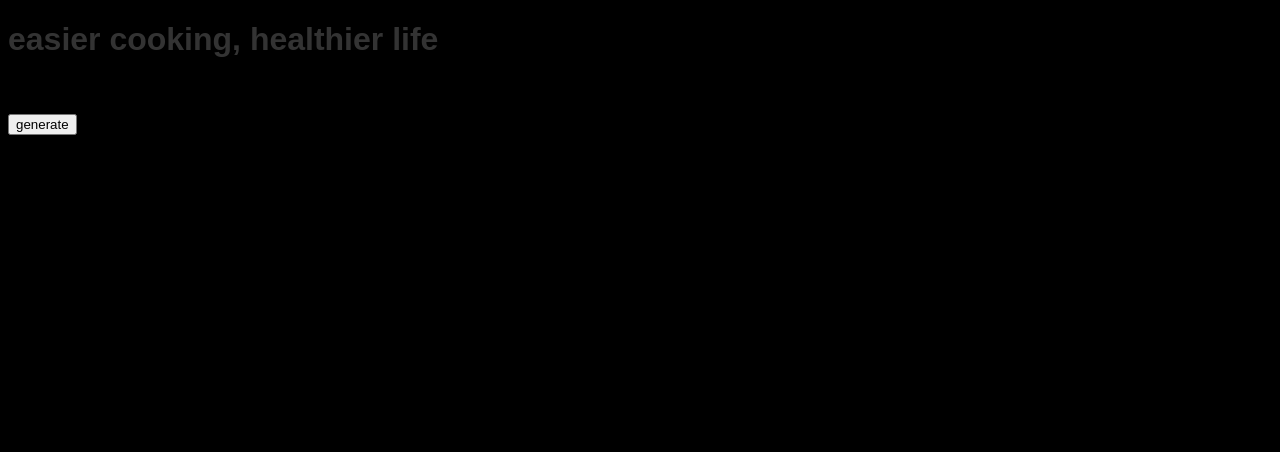
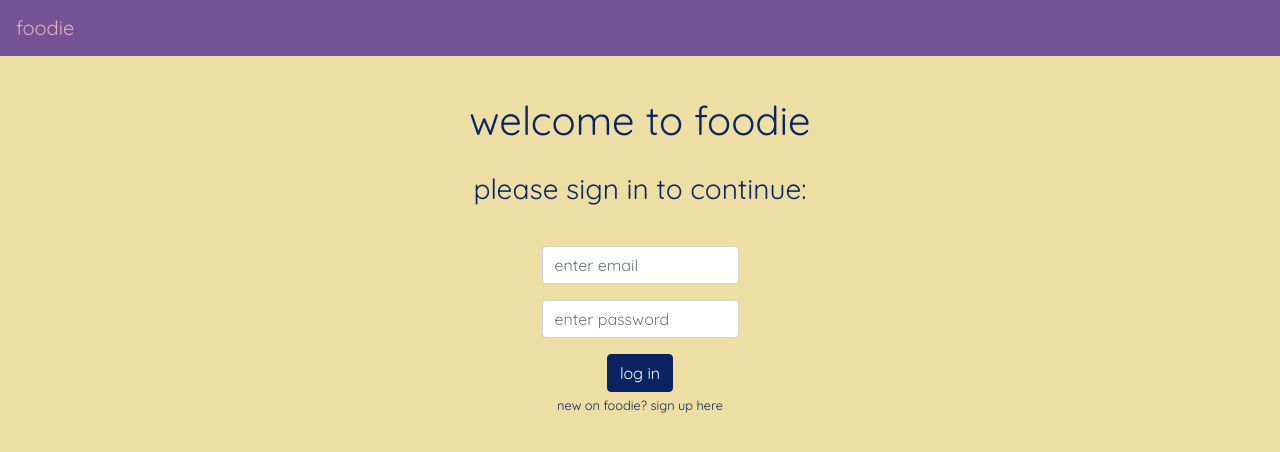
Before and after one commit to majabukowska/foodie, a Flask app: page / in a window 1280 px wide. Shown: the top 452 px of the page. Run offline with Flask 3, Linux system fonts and the light colour scheme.

Commit message:
before logging

```diff
--- a/app.py
+++ b/app.py
@@ -1,7 +1,6 @@
-# app.py
 import os
 
-from flask import Flask, render_template, send_from_directory
+from flask import Flask, render_template, redirect, url_for, request
 
 app = Flask(__name__)
 
@@ -11,6 +10,5 @@ def index():
     return render_template('index.html')
 
 
-
 if __name__ == '__main__':
     app.run(debug=True, port=5001)
--- a/static/styles.css
+++ b/static/styles.css
@@ -1,8 +1,54 @@
 body {
-    background-color: black;
-    font-family: Arial, sans-serif;
+    background-color: #EDDEA4;
+    font-family:'Quicksand', sans-serif;
+
+}
+nav.navbar {
+    background-color: #745296;
+    color: #E8AEB7;
 }
 
-h1 {
-    color: #333;
+.signInForm {
+    display: flex;
+    text-align: center;
+    justify-content: center;
+    align-items: center;
+    flex-direction: column;
+    width: 400px;
+    margin: auto;
+
 }
+h1{
+    color: #0A2463;
+    margin-top: 40px;
+}
+
+h3{
+    color: #0A2463;
+    margin-top: 20px;
+    margin-bottom: 40px;
+}
+
+#emailHelp {
+    color: #0A2463;
+
+}
+.form-text a{
+    color: #0A2463;
+
+}
+.form-text a:hover,
+.form-text a:active {
+    color: #97D2FB;
+}
+button.btn {
+    background-color: #0A2463;
+    border: 1px solid #0A2463;
+}
+
+button.btn:hover,
+button.btn:active {
+    background-color: #97D2FB !important;
+    border: 1px solid #97D2FB !important;
+    box-shadow: 0 0 2px 3px white !important;
+}
--- a/templates/index.html
+++ b/templates/index.html
@@ -2,15 +2,41 @@
 <html lang="en">
 <head>
     <meta charset="UTF-8">
-    <meta name="viewport" content="width=device-width, initial-scale=1.0">
+    <meta name="viewport" content="width=device-width, initial-scale=1.0, shrink-to-fit=no">
     <title>foodie</title>
+    <link rel="stylesheet" href="https://cdn.jsdelivr.net/npm/bootstrap@4.3.1/dist/css/bootstrap.min.css" integrity="sha384-ggOyR0iXCbMQv3Xipma34MD+dH/1fQ784/j6cY/iJTQUOhcWr7x9JvoRxT2MZw1T" crossorigin="anonymous">
     <link rel="shortcut icon" href="{{ url_for('static', filename='favicon.ico') }}" type="image/x-icon">
     <link rel="stylesheet" href="{{ url_for('static', filename='styles.css') }}">
     <link rel="manifest" href="{{ url_for('static', filename='manifest.json') }}">
+    <link rel="preconnect" href="https://fonts.googleapis.com">
+    <link rel="preconnect" href="https://fonts.gstatic.com" crossorigin>
+    <link href="https://fonts.googleapis.com/css2?family=Quicksand:wght@300;400&display=swap" rel="stylesheet">
 </head>
 <body>
-    <h1>easier cooking, healthier life</h1>
-    <p>type any ingredients you have here:</p>
-    <button>generate</button>
+    <nav class="navbar">
+      <span class="navbar-brand mb-0 h1">foodie</span>
+    </nav>
+
+    <form class="signInForm">
+      <h1>welcome to foodie</h1>
+      <h3>please sign in to continue:</h3>
+      <div class="form-group">
+        <input type="email" class="form-control" name="email" aria-describedby="emailHelp" value="{{ request.form.email}}" placeholder="enter email" required>
+    </div>
+    <div class="form-group">
+        <input type="password" class="form-control" name="password" value="{{ request.form.password}}" placeholder="enter password" required>
+    </div>
+    <button type="submit" class="btn btn-primary">log in</button>
+      <small id="emailHelp" class="form-text">
+        new on foodie? <a href="/signup.html">sign up here</a>
+      </small>
+    </form>
+    {% if error %}
+    <p class="error"><strong>Error:</strong> {{ error }}
+    {% endif %}
+
+    <script src="https://code.jquery.com/jquery-3.3.1.slim.min.js" integrity="sha384-q8i/X+965DzO0rT7abK41JStQIAqVgRVzpbzo5smXKp4YfRvH+8abtTE1Pi6jizo" crossorigin="anonymous"></script>
+    <script src="https://cdn.jsdelivr.net/npm/popper.js@1.14.7/dist/umd/popper.min.js" integrity="sha384-UO2eT0CpHqdSJQ6hJty5KVphtPhzWj9WO1clHTMGa3JDZwrnQq4sF86dIHNDz0W1" crossorigin="anonymous"></script>
+    <script src="https://cdn.jsdelivr.net/npm/bootstrap@4.3.1/dist/js/bootstrap.min.js" integrity="sha384-JjSmVgyd0p3pXB1rRibZUAYoIIy6OrQ6VrjIEaFf/nJGzIxFDsf4x0xIM+B07jRM" crossorigin="anonymous"></script>
 </body>
 </html>
```
